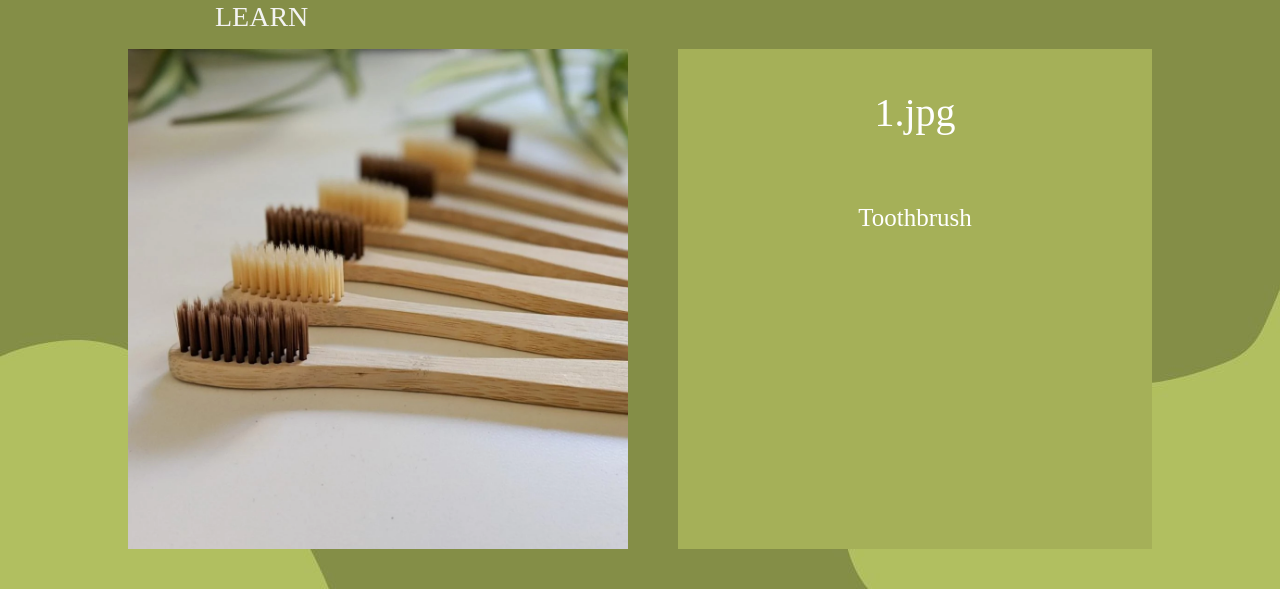
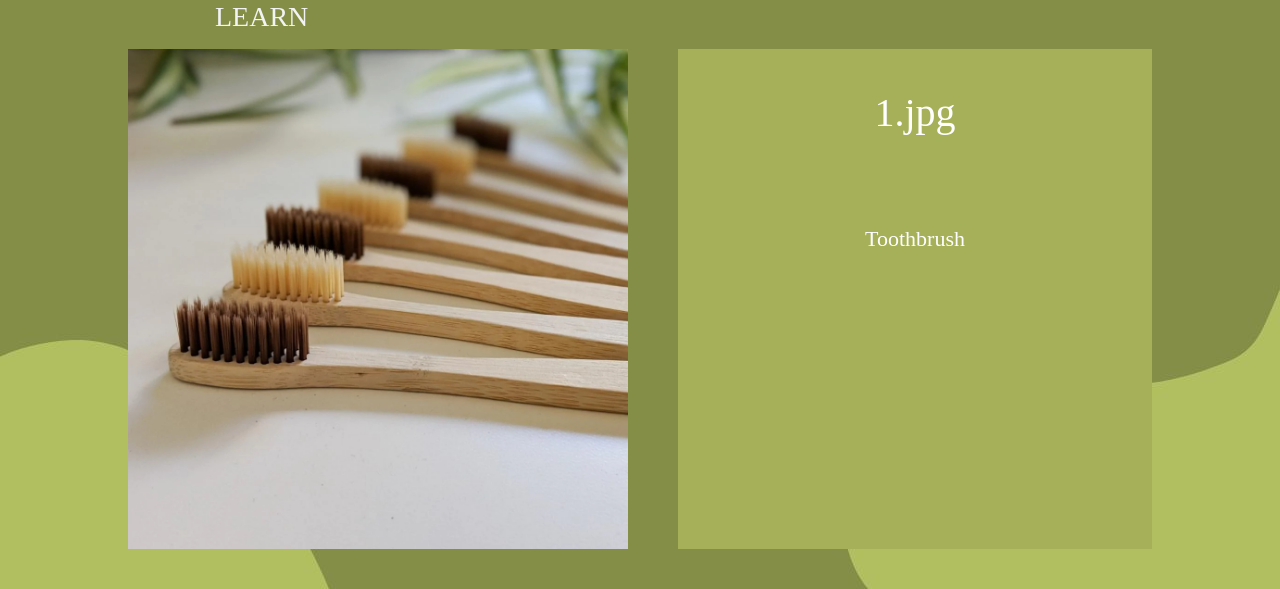
Before and after one commit to slee498/web-application, a Flask app: page /product/9 in a window 1280 px wide. Shown: the part 131-720 px from the top of the page. Run offline with Flask 2, Linux system fonts and the light colour scheme; data comes from the database, SQL or seed files in the repository; both versions use the stored data as it was before the commit.

Commit message:
refinement

```diff
--- a/templates/var.html
+++ b/templates/var.html
@@ -4,7 +4,7 @@
     <img src="/static/images/{{variable[1]}}" alt="product-image-display-here" class="pimg">
     <div class="contents">
         <figure class="heading"> {{variable[2]}} </figure><br>
-        {{variable[3]}} <br>
+        <figure class="desc"> {{variable[3]}} </figure> <br>
     </div>
 </div>
 {% endblock body %}
```
Also changed, not shown: product.db, 1 other file.
